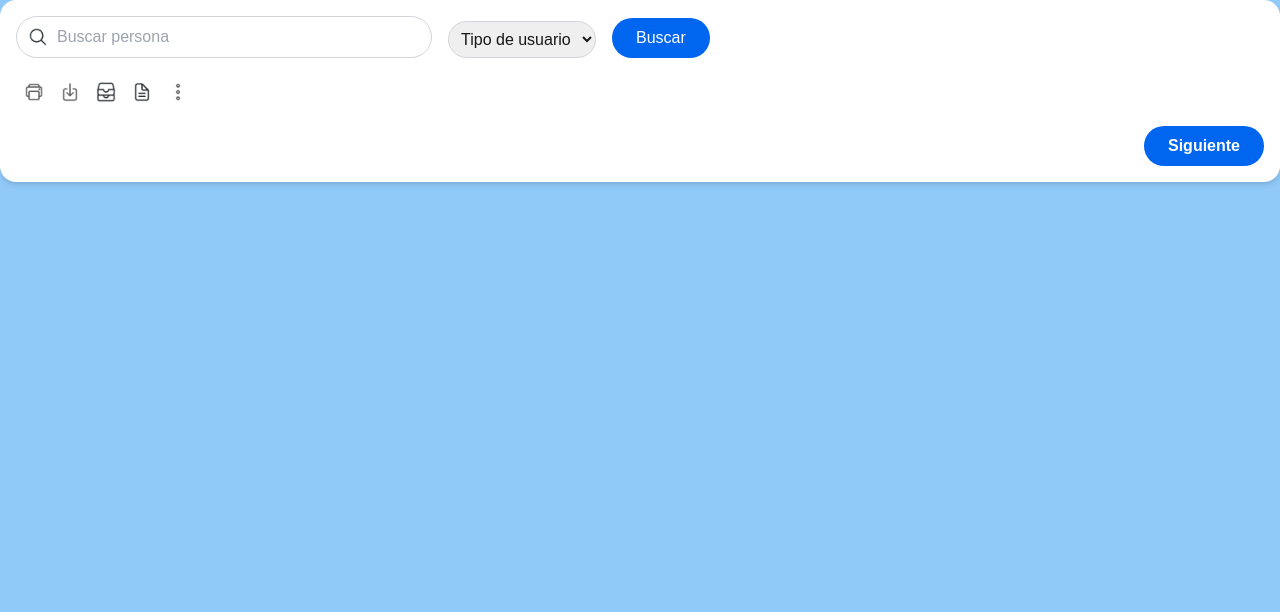
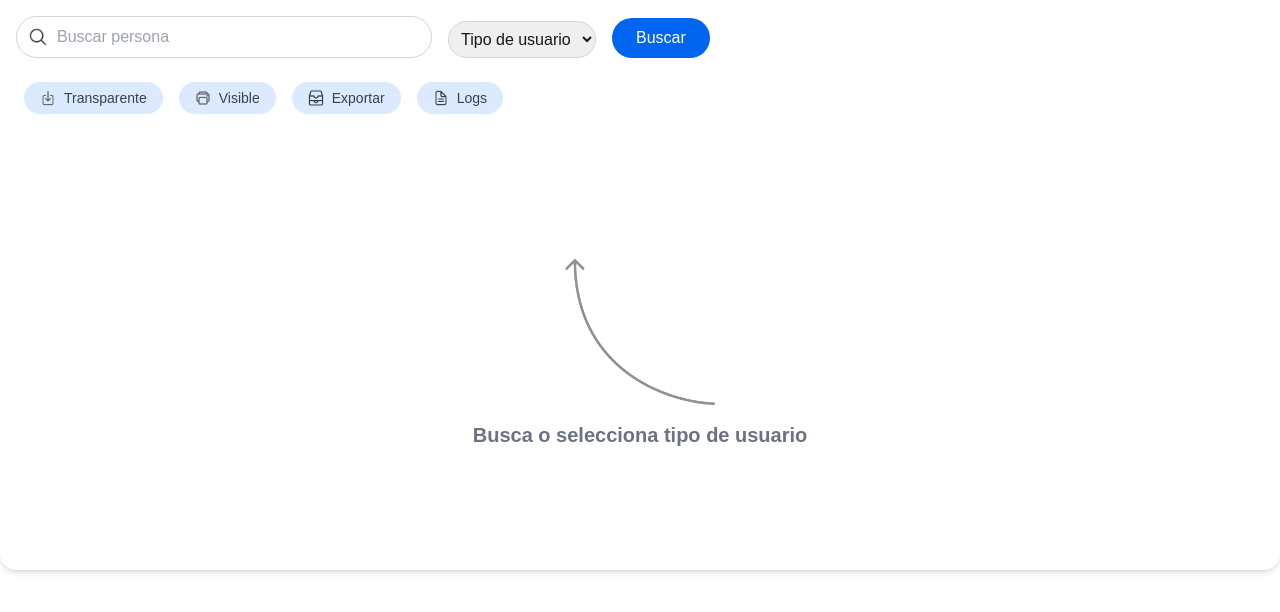
Before and after one commit to Orolau/AutomatizacionCarnets, a Next.js app in the folder front/automatizacion_carnets/: page /pages/listaFiltrado in a window 1280 px wide. Shown: the top 612 px of the page. Built offline with nearby package versions, Linux system fonts and the light colour scheme.

Commit message:
diseño final filtrado y etiquetas

```diff
--- a/front/automatizacion_carnets/src/app/components/forms/EtiquetaEnvio.jsx
+++ b/front/automatizacion_carnets/src/app/components/forms/EtiquetaEnvio.jsx
@@ -10,6 +10,8 @@ const EtiquetaEnvio = () => {
   const [carnets, setCarnets] = useState([]);
   const [seleccionados, setSeleccionados] = useState([]);
   const [searchTerm, setSearchTerm] = useState("");
+  const [sortField, setSortField] = useState("");
+  const [sortDirection, setSortDirection] = useState("asc");
 
   useEffect(() => {
     axios.get("http://localhost:3005/api/person")
@@ -45,7 +47,6 @@ const EtiquetaEnvio = () => {
 
     doc.setFont("helvetica", "bold");
     doc.text("ENVÍO A:", 20, 20);
-
     doc.setFont("helvetica", "normal");
     doc.text(`Nombre: ${persona.nombre} ${persona.apellidos}`, 20, 30);
     doc.text(`Dirección: ${persona.direccion}`, 20, 40);
@@ -60,7 +61,6 @@ const EtiquetaEnvio = () => {
 
   const imprimirSeleccionados = async () => {
     if (seleccionados.length === 0) return;
-
     if (seleccionados.length === 1) {
       const pdfBlob = await generarPDF(seleccionados[0]);
       saveAs(pdfBlob, "etiqueta_envio.pdf");
@@ -76,10 +76,28 @@ const EtiquetaEnvio = () => {
     }
   };
 
-  const carnetsFiltrados = carnets.filter(persona => {
+  const carnetsFiltrados = carnets
+    .filter(persona => {
       const fullName = `${persona.nombre} ${persona.apellidos}`.toLowerCase();
       return fullName.includes(searchTerm.toLowerCase());
+    })
+    .sort((a, b) => {
+      if (!sortField) return 0;
+      const valA = a[sortField]?.toString().toLowerCase() || "";
+      const valB = b[sortField]?.toString().toLowerCase() || "";
+      if (valA < valB) return sortDirection === "asc" ? -1 : 1;
+      if (valA > valB) return sortDirection === "asc" ? 1 : -1;
+      return 0;
     });
+
+  const handleSort = (field) => {
+    if (sortField === field) {
+      setSortDirection(prev => prev === "asc" ? "desc" : "asc");
+    } else {
+      setSortField(field);
+      setSortDirection("asc");
+    }
+  };
 
   return (
     <div className="min-h-screen">
@@ -95,47 +113,54 @@ const EtiquetaEnvio = () => {
           />
           <button
             onClick={imprimirSeleccionados}
-            title="Imprimir etiquetas"
+            className="flex items-center gap-2 px-4 py-1.5 bg-blue-100 rounded-full text-sm text-gray-700 hover:bg-blue-200 transition"
           >
-            <img src="/images/print_icon.png" alt="Imprimir" className="w-6 h-6" />
+            <img src="/images/print_icon.png" alt="Imprimir" className="w-4 h-4" />
+            Descargar etiquetas
           </button>
         </div>
 
         {/* Tabla */}
+        <div className="overflow-x-auto max-h-[500px] overflow-y-scroll border border-gray-200 rounded-xl">
           <table className="min-w-full text-sm text-gray-900">
-          <thead className="border-b bg-white">
+            <thead className="bg-gray-100 sticky top-0 z-10">
               <tr>
                 <th className="px-4 py-2">
                   <button
                     onClick={seleccionarTodo}
-                  className="text-[#0065ef] hover:underline text-sm"
+                    className="text-[#0065ef] hover:underline font-semibold text-sm"
                   >
                     {seleccionados.length === carnetsFiltrados.length ? "Deseleccionar todo" : "Seleccionar todo"}
                   </button>
                 </th>
-              <th className="px-4 py-2"></th>
-              <th className="px-4 py-2">Nombre</th>
-              <th className="px-4 py-2">Apellidos</th>
-              <th className="px-4 py-2">Titulación</th>
-              <th className="px-4 py-2">Cargo</th>
-              <th className="px-4 py-2">DNI</th>
-              <th className="px-4 py-2">Dirección</th>
-              <th className="px-4 py-2">Email</th>
-              <th className="px-4 py-2"></th>
+                {["nombre", "apellidos", "titulacion", "cargo", "dni", "direccion", "correo"].map((field, i) => (
+                  <th
+                    key={i}
+                    onClick={() => handleSort(field)}
+                    className="px-4 py-2 cursor-pointer select-none hover:underline text-gray-700"
+                  >
+                    {field.charAt(0).toUpperCase() + field.slice(1)}
+                    {sortField === field && (sortDirection === "asc" ? " ▲" : " ▼")}
+                  </th>
+                ))}
               </tr>
             </thead>
-          <tbody>
+            <tbody className="divide-y divide-gray-100">
               {carnetsFiltrados.map((carnet) => (
-              <tr key={carnet._id} className="border-t hover:bg-gray-100">
+                <tr
+                  key={carnet._id}
+                  onClick={() => toggleSeleccion(carnet)}
+                  className="hover:bg-gray-50 hover:scale-[1.01] hover:shadow-md transition-all duration-200 ease-in-out cursor-pointer"
+                >
                   <td className="px-4 py-2">
                     <input
                       type="checkbox"
                       checked={seleccionados.some(sel => sel._id === carnet._id)}
-                    onChange={() => toggleSeleccion(carnet)}
+                      onChange={(e) => {
+                        e.stopPropagation();
+                        toggleSeleccion(carnet);
+                      }}
                     />
-                </td>
-                <td className="px-4 py-2">
-                  <div className="w-3 h-3 rounded-full bg-blue-500 mx-auto" />
                   </td>
                   <td className="px-4 py-2">{carnet.nombre}</td>
                   <td className="px-4 py-2">{carnet.apellidos}</td>
@@ -144,14 +169,17 @@ const EtiquetaEnvio = () => {
                   <td className="px-4 py-2">{carnet.dni}</td>
                   <td className="px-4 py-2">{carnet.direccion}</td>
                   <td className="px-4 py-2">{carnet.correo}</td>
-                <td className="px-4 py-2"></td>
                 </tr>
               ))}
             </tbody>
           </table>
+        </div>
 
         {carnetsFiltrados.length === 0 && (
-          <p className="text-center text-gray-500 mt-4">No hay carnets en modalidad online.</p>
+          <div className="text-center text-gray-500 mt-10 min-h-[300px]">
+            <img src="/images/flecha.png" className="mx-auto mb-4 w-[150px]" alt="Flecha" />
+            <p className="text-xl font-semibold">No hay carnets en modalidad online.</p>
+          </div>
         )}
       </div>
     </div>
--- a/front/automatizacion_carnets/src/app/components/forms/FilterPersonalDataForm.jsx
+++ b/front/automatizacion_carnets/src/app/components/forms/FilterPersonalDataForm.jsx
@@ -6,7 +6,6 @@ import html2canvas from "html2canvas";
 import JSZip from "jszip";
 import { saveAs } from "file-saver";
 import * as XLSX from 'xlsx';
-import Carnet from "../Carnet";
 
 const FILTER_URL = "http://localhost:3005/api/person/filtered";
 
@@ -59,6 +58,9 @@ export default function PersonalDataFiltered() {
   const [cargo, setCargo] = useState("");
   const [departamento, setDepartamento] = useState("");
   const [modalidad, setModalidad] = useState("");
+
+  const [sortField, setSortField] = useState("");
+  const [sortDirection, setSortDirection] = useState("asc"); // 'asc' o 'desc'
 
   useEffect(() => {
     if (searchTerm.trim() === "") {
@@ -300,6 +302,15 @@ export default function PersonalDataFiltered() {
     saveAs(blob, "logs_carnets.txt");
   };
 
+  const handleSort = (field) => {
+    if (sortField === field) {
+      setSortDirection(sortDirection === "asc" ? "desc" : "asc");
+    } else {
+      setSortField(field);
+      setSortDirection("asc");
+    }
+  };
+
   return (
     <div className="p-4 bg-white rounded-2xl shadow-md w-full">
       {/* Buscador y filtros */}
@@ -432,36 +443,49 @@ export default function PersonalDataFiltered() {
         </button>
       </div>
 
+      {/* Botones de acción estilo claro con icono + texto */}
       <div className="flex items-center gap-4 px-2 mb-4">
-        {/* Carnets fondo visible */}
-        <button onClick={() => descargarCarnetsComoPNG(false)} title="Carnets con fondo visible" >
-          <img src="/images/print_icon.png" className="w-5 h-5" alt="Imprimir visible" />
+        <button
+          onClick={() => descargarCarnetsComoPNG(true)}
+          title="Descargar carnets fondo transparente"
+          className="flex items-center gap-2 px-4 py-1.5 bg-blue-100 rounded-full text-sm text-gray-700 hover:bg-blue-200 transition"
+        >
+          <img src="/images/download_icon.png" className="w-4 h-4" alt="Transparente" />
+          Transparente
         </button>
 
-        {/* Carnets fondo transparente */}
-        <button onClick={() => descargarCarnetsComoPNG(true)} title="Carnets con fondo transparente" >
-          <img src="/images/download_icon.png" className="w-5 h-5" alt="Imprimir transparente" />
+        <button
+          onClick={() => descargarCarnetsComoPNG(false)}
+          title="Descargar carnets fondo visible"
+          className="flex items-center gap-2 px-4 py-1.5 bg-blue-100 rounded-full text-sm text-gray-700 hover:bg-blue-200 transition"
+        >
+          <img src="/images/print_icon.png" className="w-4 h-4" alt="Visible" />
+          Visible
         </button>
 
-        {/* Exportar Excel e imágenes */}
-        <button onClick={exportarDatosEImagenes} title="Exportar datos e imágenes" >
-          <img src="/images/datos.png" className="w-5 h-5" alt="Exportar Excel" />
+        <button
+          onClick={exportarDatosEImagenes}
+          title="Exportar datos e imágenes"
+          className="flex items-center gap-2 px-4 py-1.5 bg-blue-100 rounded-full text-sm text-gray-700 hover:bg-blue-200 transition"
+        >
+          <img src="/images/datos.png" className="w-4 h-4" alt="Exportar Excel" />
+          Exportar
         </button>
 
-        {/* Descargar logs */}
-        <button onClick={descargarLogs} title="Descargar logs" >
-          <img src="/images/logs.png" className="w-5 h-5" alt="Logs" />
-        </button>
-
-        {/* Otros botones sin funcionalidad aún */}
-        <button title="opciones (pendiente)">
-          <img src="/images/edit_icon.png" className="w-5 h-5" alt="Eliminar" />
+        <button
+          onClick={descargarLogs}
+          title="Descargar logs"
+          className="flex items-center gap-2 px-4 py-1.5 bg-blue-100 rounded-full text-sm text-gray-700 hover:bg-blue-200 transition"
+        >
+          <img src="/images/logs.png" className="w-4 h-4" alt="Logs" />
+          Logs
         </button>
       </div>
 
-      {/* Tabla */}
-      {filteredPeople.length > 0 && (
-        <div className="overflow-x-auto rounded-xl border border-gray-200">
+
+      {/* Tabla o mensaje vacío */}
+      {filteredPeople.length > 0 ? (
+        <div className="overflow-x-auto rounded-xl border border-gray-200 max-h-[500px] overflow-y-auto">
           <table className="min-w-full divide-y divide-gray-200 text-sm">
             <thead className="bg-gray-100 text-gray-700 text-left">
               <tr>
@@ -475,36 +499,65 @@ export default function PersonalDataFiltered() {
                       : "Seleccionar todo"}
                   </button>
                 </th>
-                <th className="px-4 py-3">Nombre</th>
-                <th className="px-4 py-3">Apellidos</th>
-
-                {tipoUsuario === "alumno" && (
-                  <>
-                    <th className="px-4 py-3">Tipo Titulación</th>
-                    <th className="px-4 py-3">Titulación</th>
-                    <th className="px-4 py-3">Curso</th>
-                  </>
+                {[
+                  { label: "Nombre", key: "nombre" },
+                  { label: "Apellidos", key: "apellidos" },
+                  ...(tipoUsuario === "alumno"
+                    ? [
+                      { label: "Tipo Titulación", key: "tipoTitulacion" },
+                      { label: "Titulación", key: "titulacion" },
+                      { label: "Curso", key: "curso" },
+                    ]
+                    : tipoUsuario === "profesor" || tipoUsuario === "personal"
+                      ? [
+                        { label: "Cargo", key: "cargo" },
+                        { label: "Departamento", key: "departamento" },
+                      ]
+                      : []),
+                  { label: "DNI", key: "dni" },
+                  { label: "Modalidad", key: "modalidad" },
+                ].map((col) => (
+                  <th key={col.key} className="px-4 py-3 cursor-pointer select-none" onClick={() => handleSort(col.key)}>
+                    <div className="flex items-center gap-1">
+                      {col.label}
+                      {sortField === col.key && (
+                        <span>{sortDirection === "asc" ? "▲" : "▼"}</span>
                       )}
-
-                {(tipoUsuario === "profesor" || tipoUsuario === "personal") && (
-                  <>
-                    <th className="px-4 py-3">Cargo</th>
-                    <th className="px-4 py-3">Departamento</th>
-                  </>
-                )}
-
-                <th className="px-4 py-3">DNI</th>
-                <th className="px-4 py-3">Modalidad</th>
+                    </div>
+                  </th>
+                ))}
               </tr>
             </thead>
+
             <tbody className="divide-y divide-gray-100">
-              {filteredPeople.map((person, index) => (
-                <tr key={index} className="hover:bg-gray-50">
+              {[...filteredPeople]
+                .sort((a, b) => {
+                  const aVal = a[sortField] ?? "";
+                  const bVal = b[sortField] ?? "";
+
+                  if (typeof aVal === "number" && typeof bVal === "number") {
+                    return sortDirection === "asc" ? aVal - bVal : bVal - aVal;
+                  }
+
+                  return sortDirection === "asc"
+                    ? String(aVal).localeCompare(String(bVal))
+                    : String(bVal).localeCompare(String(aVal));
+                })
+                .map((person, index) => (
+                  <tr
+                    key={index}
+                    onClick={() => handleSelectPerson(person)}
+                    className={`transition-all duration-200 ease-in-out rounded-md cursor-pointer ${isPersonSelected(person)
+                      ? "bg-blue-50"
+                      : "hover:bg-gray-50 hover:scale-[1.01] hover:shadow-md"
+                      }`}
+                  >
                     <td className="px-4 py-2 flex items-center gap-2">
                       <input
                         type="checkbox"
                         checked={isPersonSelected(person)}
                         onChange={() => handleSelectPerson(person)}
+                        onClick={(e) => e.stopPropagation()}
                         className="accent-[#0065ef]"
                       />
                       <div className="w-3 h-3 rounded-full bg-green-500"></div>
@@ -534,18 +587,12 @@ export default function PersonalDataFiltered() {
             </tbody>
           </table>
         </div>
+      ) : (
+        <div className="flex flex-col items-center justify-center min-h-[400px] mt-10 text-center text-gray-500">
+          <img src="/images/flecha.png" alt="Flecha indicador" className="mb-4 w-[150px] h-auto" />
+          <p className="text-xl font-semibold">Busca o selecciona tipo de usuario</p>
+        </div>
       )}
-
-      {/* Botón Siguiente */}
-      <div className="mt-6 flex justify-end">
-        <button
-          onClick={handleNext}
-          className="bg-[#0065ef] hover:bg-[#0056cc] text-white px-6 py-2 rounded-full font-semibold transition"
-          disabled={selectedPeople.length === 0}
-        >
-          Siguiente
-        </button>
-      </div>
     </div>
   );
 }
--- a/front/automatizacion_carnets/src/app/globals.css
+++ b/front/automatizacion_carnets/src/app/globals.css
@@ -3,13 +3,13 @@
 @tailwind utilities;
 
 :root {
-  --background: #90CAF9;
+  --background: #ffffff;
   --foreground: #171717;
 }
 
 @media (prefers-color-scheme: dark) {
   :root {
-    --background: #90CAF9;
+    --background: #ffffff;
     --foreground: #171717;
   }
 }
--- a/front/automatizacion_carnets/src/app/pages/finales/etiquetas/page.jsx
+++ b/front/automatizacion_carnets/src/app/pages/finales/etiquetas/page.jsx
@@ -7,8 +7,8 @@ export default function EtiquetasPage() {
   return (
     <>
       <NavbarTop />
-      <div className="bg-[#cce3ff] min-h-screen pt-0 px-2 pb-10">
-        <div className="bg-white mx-auto rounded-2xl shadow-md max-w-screen-xl p-6">
+      <div className="bg-white min-h-screen pt-0 px-2 pb-10">
+        <div className="max-w-screen-xl mx-auto p-6">
           <EtiquetaEnvio />
         </div>
       </div>
--- a/front/automatizacion_carnets/src/app/pages/finales/excel/page.jsx
+++ b/front/automatizacion_carnets/src/app/pages/finales/excel/page.jsx
@@ -7,8 +7,8 @@ export default function UploadAndCreatePage() {
   return (
     <>
       <NavbarTop />
-      <div className="bg-[#cce3ff] min-h-screen pt-0 px-2 pb-10">
-        <div className="bg-white mx-auto rounded-2xl shadow-md max-w-screen-xl">
+      <div className="bg-white min-h-screen pt-0 px-2 pb-10">
+        <div className="max-w-screen-xl mx-auto p-6">
           <UploadExcel />
         </div>
       </div>
--- a/front/automatizacion_carnets/src/app/pages/finales/pendientes/page.jsx
+++ b/front/automatizacion_carnets/src/app/pages/finales/pendientes/page.jsx
@@ -7,8 +7,8 @@ export default function PendientesPage() {
   return (
     <>
       <NavbarTop />
-      <div className="bg-[#cce3ff] min-h-screen pt-0 px-2 pb-10">
-        <div className="bg-white mx-auto rounded-2xl shadow-md max-w-screen-xl p-6">
+      <div className="bg-white min-h-screen pt-0 px-2 pb-10">
+        <div className="max-w-screen-xl mx-auto p-6">
           <PendingCardList />
         </div>
       </div>
--- a/front/automatizacion_carnets/src/app/pages/finales/principal/page.jsx
+++ b/front/automatizacion_carnets/src/app/pages/finales/principal/page.jsx
@@ -7,8 +7,8 @@ export default function PrincipalPage() {
   return (
     <>
       <NavbarTop />
-      <div className="bg-[#cce3ff] min-h-screen pt-0 px-2 pb-10">
-        <div className="bg-white mx-auto rounded-2xl shadow-md max-w-screen-xl p-6">
+      <div className="bg-white min-h-screen pt-0 px-2 pb-10">
+        <div className="max-w-screen-xl mx-auto p-6">
           <FilterPersonalDataForm />
         </div>
       </div>
```
Also changed, not shown: front/automatizacion_carnets/public/images/flecha.png (added). Lines whose indentation alone changed are shown as unchanged.
